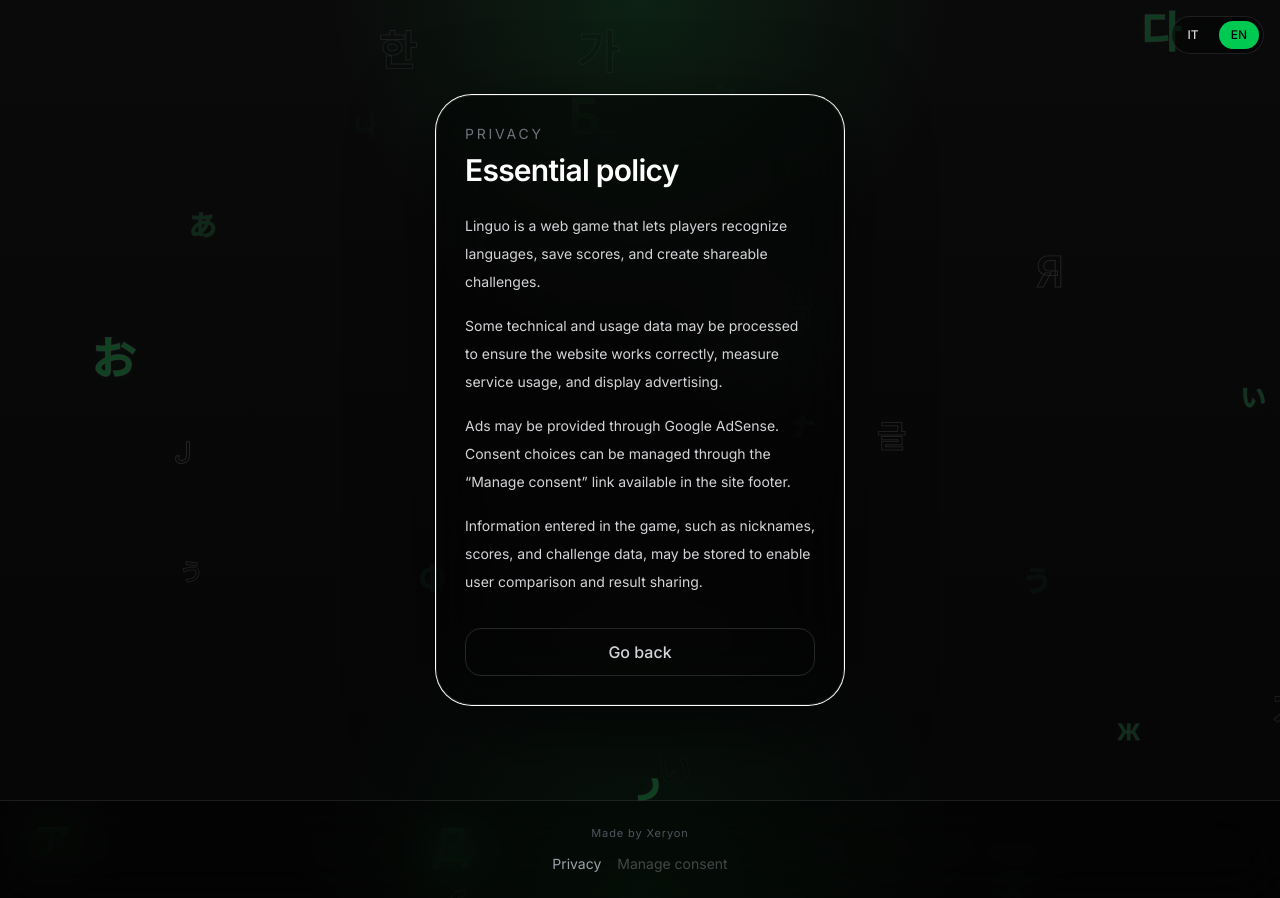
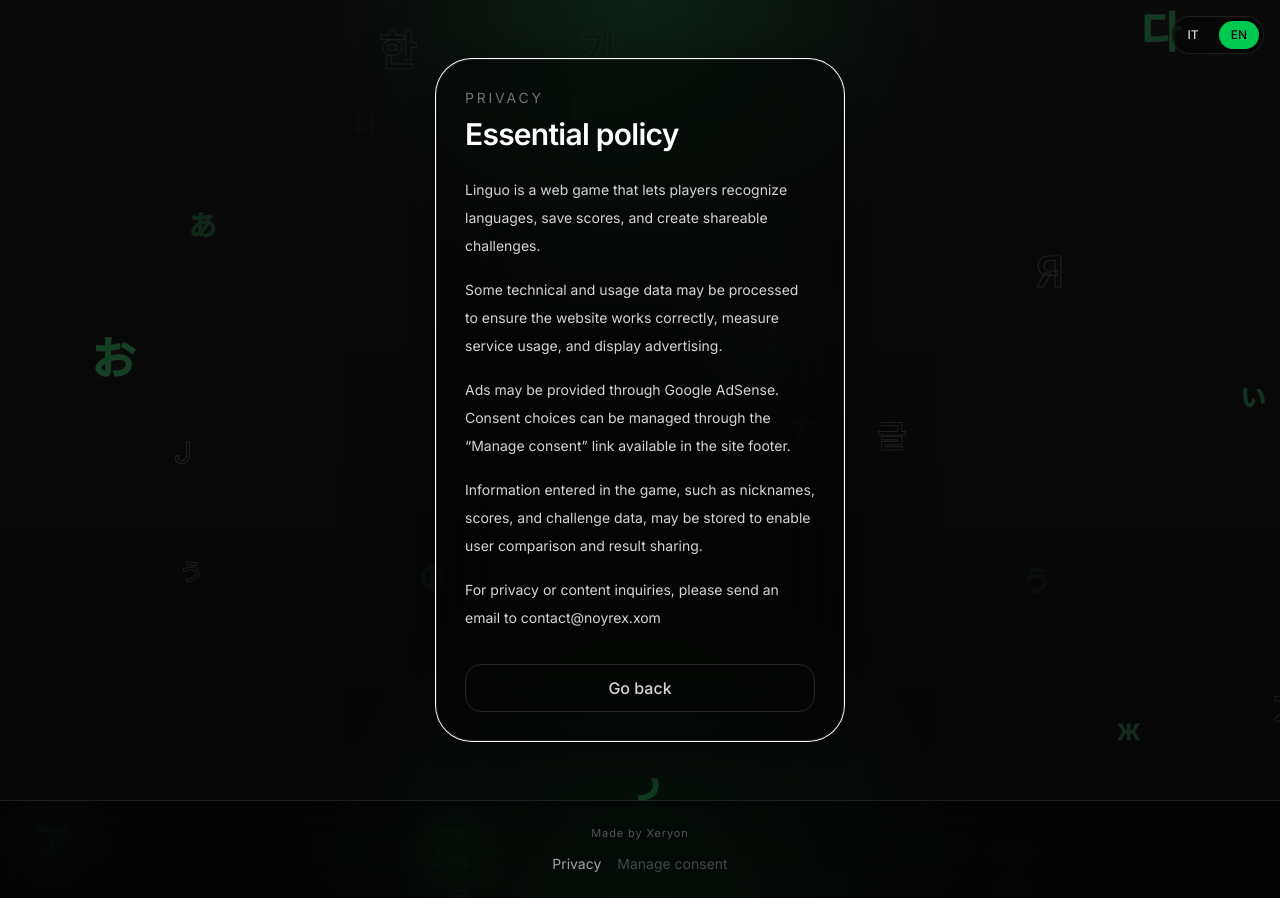
Before and after one commit to Xcallmefrank/linguo-game, a Next.js app: page /privacy in a window 1280 px wide. Built offline with nearby package versions, Linux system fonts and the light colour scheme.

Commit message:
added personal email

```diff
--- a/app/privacy/page.tsx
+++ b/app/privacy/page.tsx
@@ -59,9 +59,8 @@ export default function PrivacyPage() {
                   </p>
 
                   <p>
-                    Per richieste relative a privacy o contenuti, aggiungi qui il
-                    tuo indirizzo email di contatto quando vuoi rendere questa
-                    pagina definitiva.
+                    Per richieste relative a privacy o contenuti, scrivimi a
+                    contact@noyrex.xom
                   </p>
                 </>
               ) : (
@@ -90,8 +89,8 @@ export default function PrivacyPage() {
                   </p>
 
                   <p>
-
-
+                    For privacy or content inquiries, please send an email to
+                     contact@noyrex.xom
                   </p>
                 </>
               )}
```
